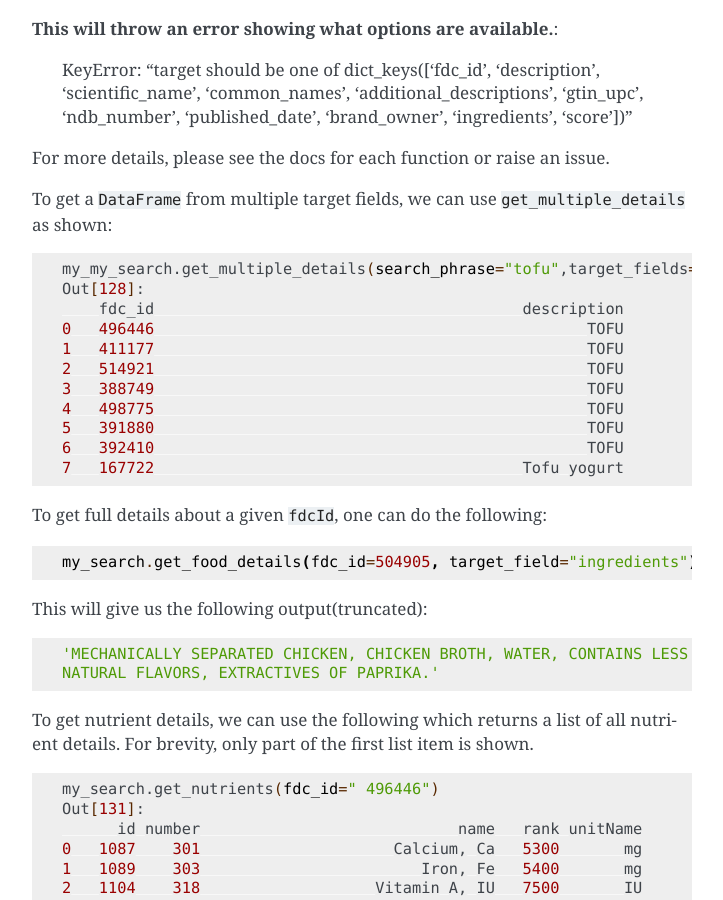
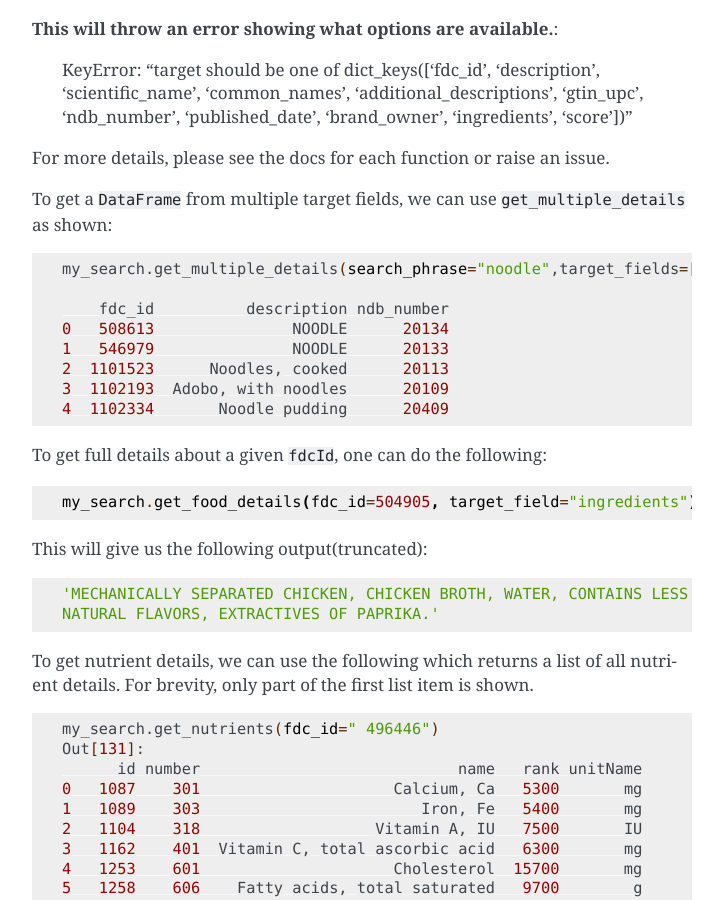
Before and after one commit to Nelson-Gon/pyfdc, a Sphinx documentation site: the page built from docs/source/README.rst, in a window 1280 px wide and 900 px high, scrolled down 1904 px. Shown: the whole window, without its empty margins (388-1111 px from the left). Built offline with Sphinx 7.4.7, drawn with Linux system fonts in a browser that asks for light colours.

Commit message:
Refactor, fix typos

```diff
--- a/docs/source/README.rst
+++ b/docs/source/README.rst
@@ -183,17 +183,15 @@ To get a ``DataFrame`` from multiple target fields, we can use ``get_multiple_de
 
 .. code-block:: shell
 
-   my_my_search.get_multiple_details(search_phrase="tofu",target_fields=["fdc_id","description"])
-   Out[128]:
-       fdc_id                                        description
-   0   496446                                               TOFU
-   1   411177                                               TOFU
-   2   514921                                               TOFU
-   3   388749                                               TOFU
-   4   498775                                               TOFU
-   5   391880                                               TOFU
-   6   392410                                               TOFU
-   7   167722                                        Tofu yogurt
+
+   my_search.get_multiple_details(search_phrase="noodle",target_fields=["fdc_id","description", "ndb_number"])[:5]
+
+       fdc_id          description ndb_number
+   0   508613               NOODLE      20134
+   1   546979               NOODLE      20133
+   2  1101523      Noodles, cooked      20113
+   3  1102193  Adobo, with noodles      20109
+   4  1102334       Noodle pudding      20409
 
 To get full details about a given ``fdcId``\ , one can do the following:
 
--- a/pyfdc/__init__.py
+++ b/pyfdc/__init__.py
@@ -10,11 +10,9 @@ A python interface to the USDA's FoodDataCentral API
 
 import os
 import sys
+
 sys.path.append(os.path.dirname(os.path.realpath(__file__)))
 from version import __version__
-
-
-
 
 __author__ = "Nelson Gonzabato"
 __version__ = __version__
```
Also changed, not shown: README.md (+11 -11 lines), 1 other file.
